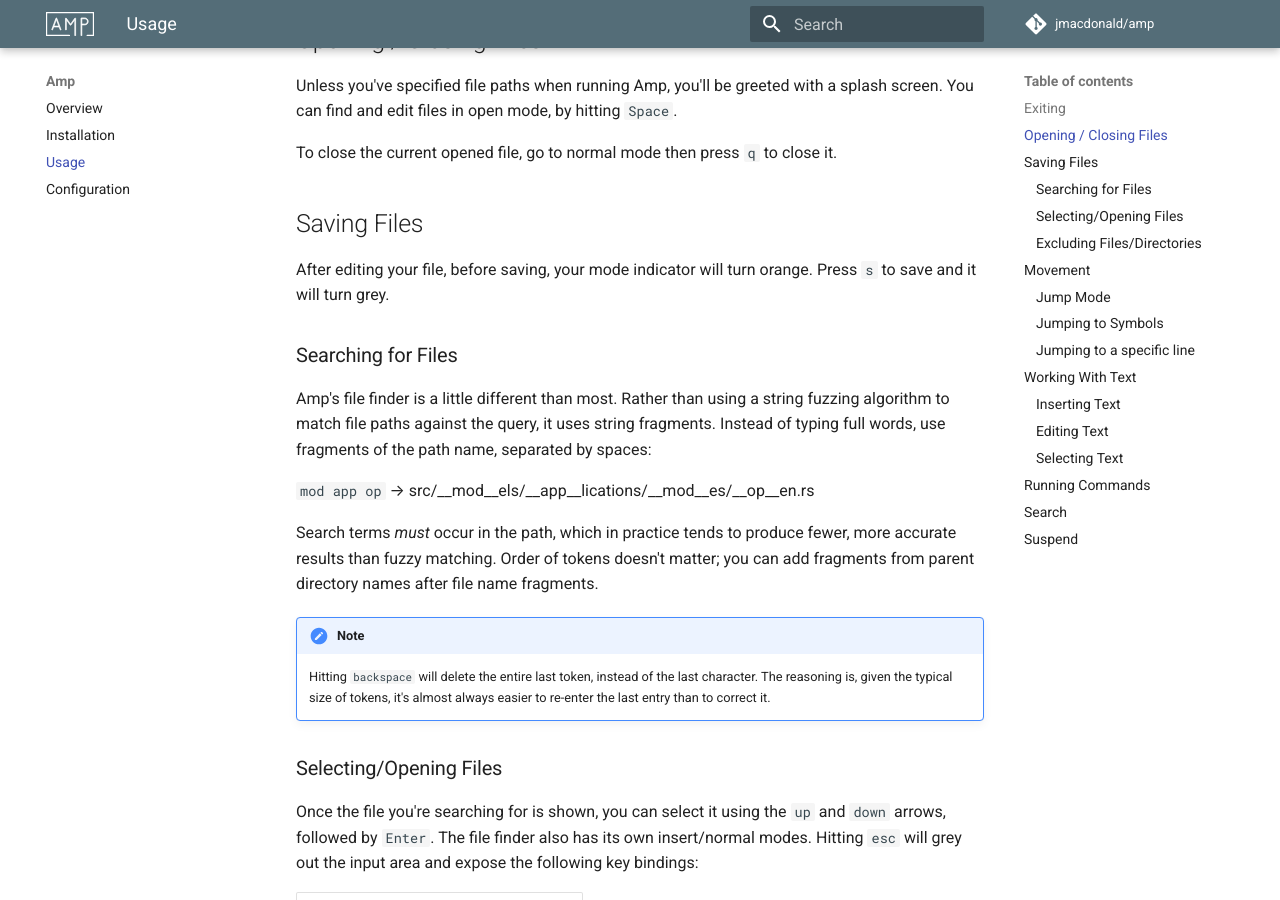
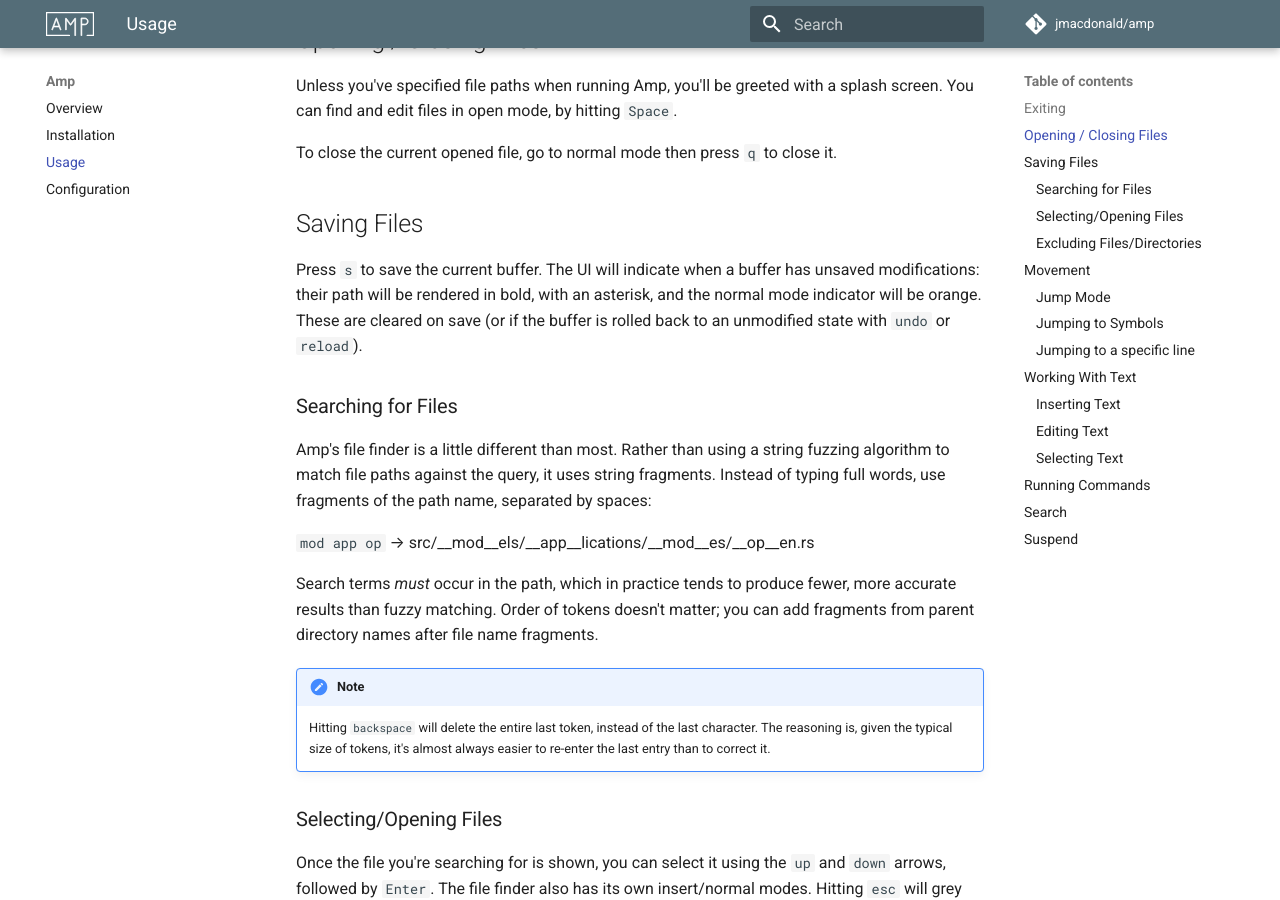
Before and after one commit to jmacdonald/amp, an MkDocs documentation site: the page built from documentation/pages/usage.md, in a window 1280 px wide and 900 px high, scrolled down 655 px. Built offline with MkDocs 1.6.1 and Material for MkDocs 9.7.7, drawn with Linux system fonts in a browser that asks for light colours; comment, search, counter and statistics services are not loaded; old or Windows-style settings are respelled for this version of MkDocs.

Commit message:
Add additional clarification to save section

```diff
--- a/documentation/pages/usage.md
+++ b/documentation/pages/usage.md
@@ -25,7 +25,10 @@ To close the current opened file, go to normal mode then press `q` to close it.
 
 ## Saving Files
 
-After editing your file, before saving, your mode indicator will turn orange. Press `s` to save and it will turn grey.
+Press `s` to save the current buffer. The UI will indicate when a buffer has
+unsaved modifications: their path will be rendered in bold, with an asterisk,
+and the normal mode indicator will be orange. These are cleared on save (or if
+the buffer is rolled back to an unmodified state with `undo` or `reload`).
 
 ### Searching for Files
 
```
